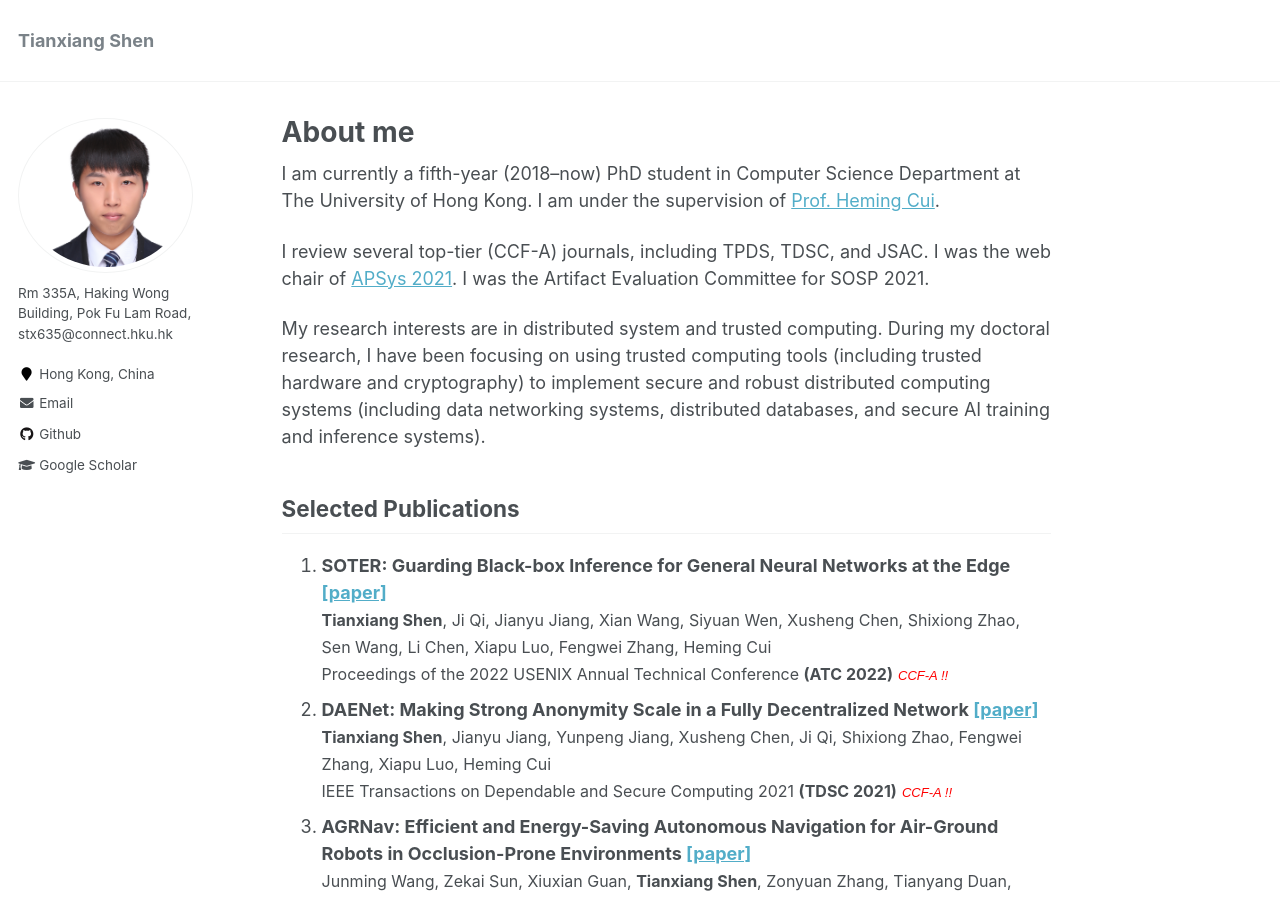
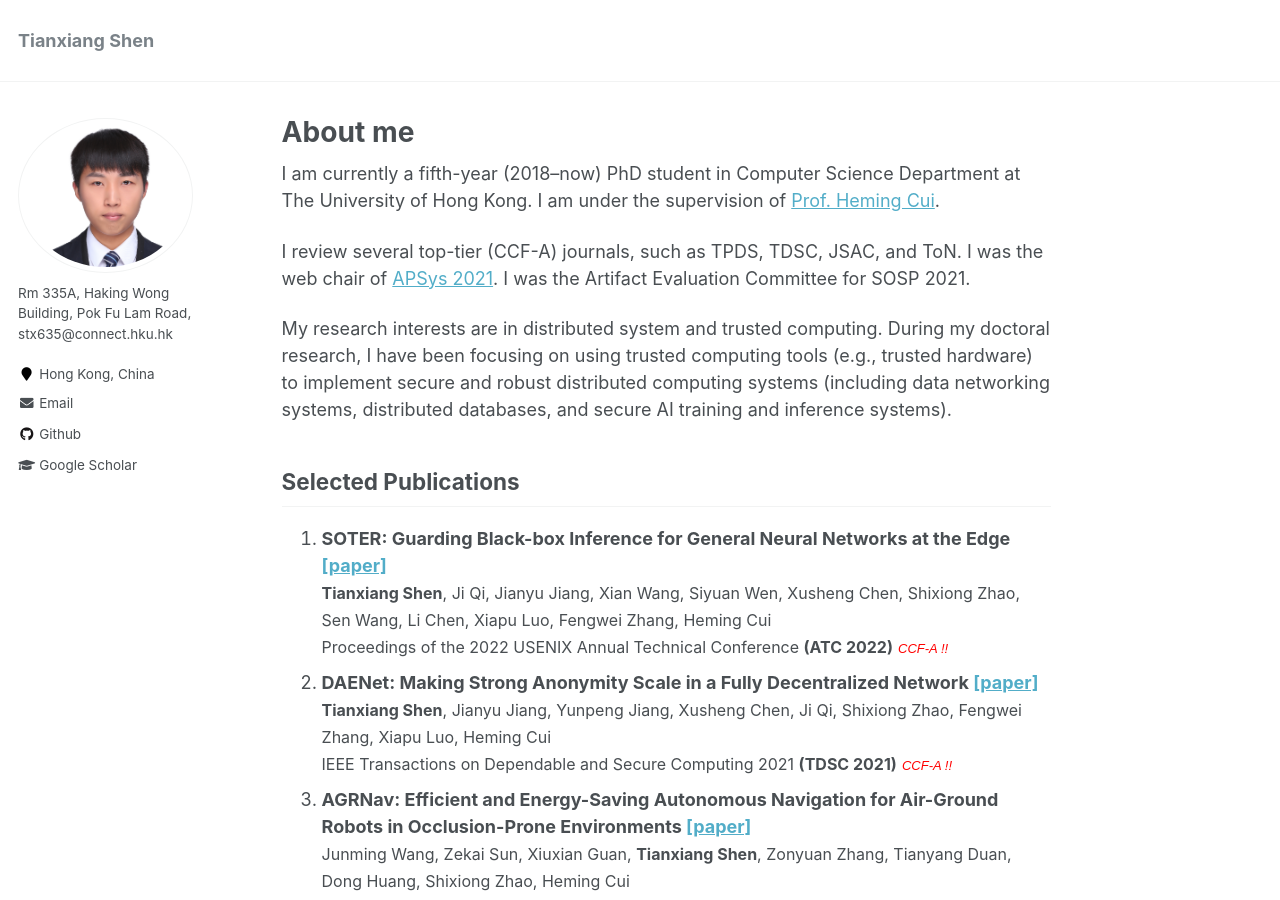
Before and after one commit to tianxiang999/tianxiang999.github.io, a Jekyll site: the page built from _pages/about.md, in a window 1280 px wide and 900 px high. Built offline with Jekyll 4.4.1, drawn with Linux system fonts in a browser that asks for light colours; comment, search, counter and statistics services are not loaded.

Commit message:
Update about.md

```diff
--- a/_pages/about.md
+++ b/_pages/about.md
@@ -10,13 +10,12 @@ redirect_from:
 I am currently a fifth-year (2018--now) PhD student in Computer Science
 Department at The University of Hong Kong. I am under the supervision of [Prof. Heming Cui](https://i.cs.hku.hk/~heming/).
 
-I review several top-tier (CCF-A) journals, including TPDS, TDSC,
-and JSAC. I was the web chair of [APSys 2021](https://i.cs.hku.hk/apsys2021/index.html). I was the Artifact Evaluation
+I review several top-tier (CCF-A) journals, such as TPDS, TDSC, JSAC, and ToN. I was the web chair of [APSys 2021](https://i.cs.hku.hk/apsys2021/index.html). I was the Artifact Evaluation
 Committee for SOSP 2021.
 
 
 My research interests are in distributed system and trusted computing. During my doctoral research, I have
-been focusing on using trusted computing tools (including trusted hardware and cryptography) to implement secure and robust distributed
+been focusing on using trusted computing tools (e.g., trusted hardware) to implement secure and robust distributed
 computing systems (including data networking systems, distributed databases, and secure AI training and inference systems).
 
 
```
